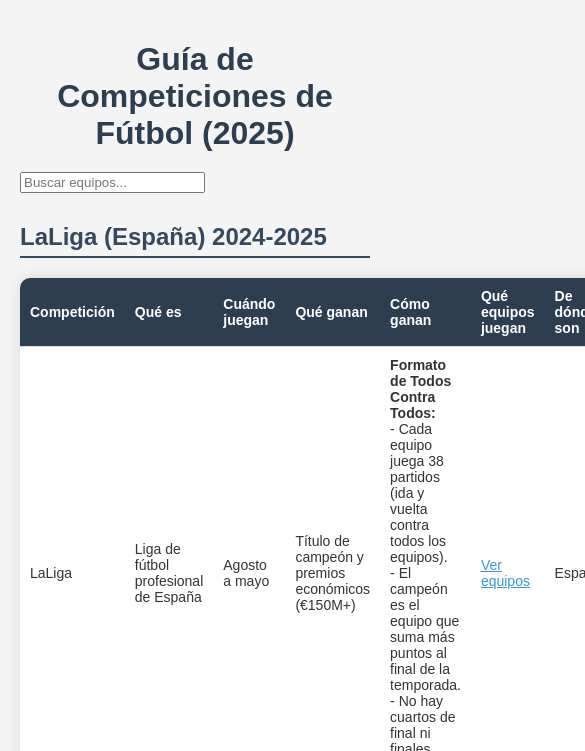
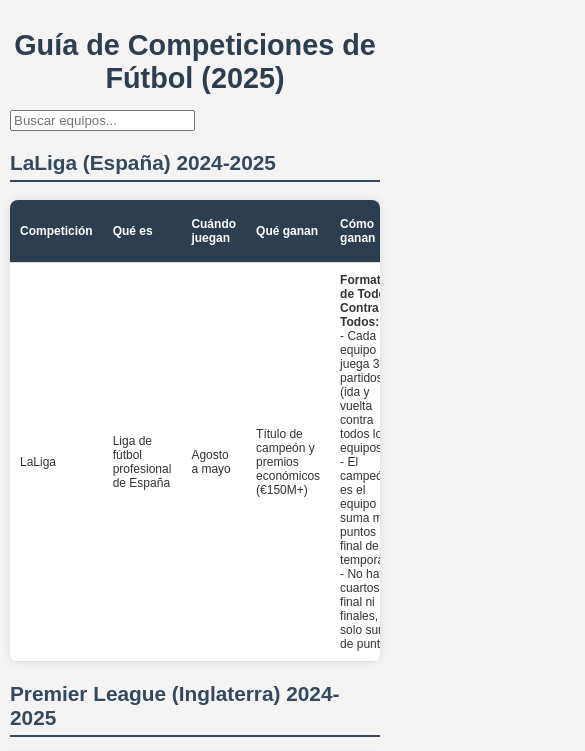
Before and after one commit to JoseSierra1109/futbol, a plain HTML site: page index.html in a window 390 px wide. Shown: the top 751 px of the page, 585 px wide, since content can reach past the window. Drawn offline with Linux system fonts and the light colour scheme.

Commit message:
Update index.html

```diff
--- a/index.html
+++ b/index.html
@@ -10,44 +10,44 @@
       background-color: #f4f4f4;
       color: #333;
       margin: 0;
-      padding: 20px;
+      padding: 10px;
     }
     h1 {
       text-align: center;
       color: #2c3e50;
-      font-size: 2.5em;
-      margin-bottom: 20px;
+      font-size: 2em;
+      margin-bottom: 15px;
     }
     h2 {
       color: #34495e;
       border-bottom: 2px solid #34495e;
       padding-bottom: 5px;
-      font-size: 1.8em;
-      margin-top: 30px;
+      font-size: 1.5em;
+      margin-top: 20px;
     }
     table {
       width: 100%;
       border-collapse: collapse;
-      margin: 20px 0;
+      margin: 15px 0;
       background-color: #fff;
-      box-shadow: 0 0 15px rgba(0, 0, 0, 0.1);
-      border-radius: 10px;
-      overflow: hidden;
+      box-shadow: 0 0 10px rgba(0, 0, 0, 0.1);
+      border-radius: 8px;
+      overflow-x: auto; /* Permite desplazamiento horizontal en móviles */
+      display: block; /* Hace que la tabla sea un bloque para el desplazamiento */
     }
     th, td {
-      padding: 15px;
+      padding: 12px;
       text-align: left;
       border-bottom: 1px solid #ddd;
+      font-size: 14px; /* Tamaño de fuente más pequeño para móviles */
     }
     th {
       background-color: #2c3e50;
       color: #fff;
-      font-size: 1.1em;
+      font-size: 1em;
     }
     tr:hover {
       background-color: #f5f5f5;
-      transform: scale(1.02);
-      transition: transform 0.2s ease;
     }
     .equipos-link {
       color: #3498db;
@@ -64,28 +64,29 @@
       background-color: rgba(0, 0, 0, 0.7);
       justify-content: center;
       align-items: center;
+      padding: 10px; /* Espaciado para móviles */
     }
     .modal-content {
       background-color: #fff;
-      padding: 20px;
-      border-radius: 10px;
+      padding: 15px;
+      border-radius: 8px;
+      width: 90%; /* Ancho adaptable para móviles */
       max-width: 500px;
-      width: 100%;
-      box-shadow: 0 0 15px rgba(0, 0, 0, 0.2);
+      box-shadow: 0 0 10px rgba(0, 0, 0, 0.2);
       animation: fadeIn 0.3s;
     }
     .modal-header {
-      font-size: 1.5em;
-      margin-bottom: 15px;
+      font-size: 1.2em;
+      margin-bottom: 10px;
       color: #2c3e50;
     }
     .modal-body {
-      max-height: 300px;
+      max-height: 60vh; /* Altura máxima para móviles */
       overflow-y: auto;
     }
     .close {
       float: right;
-      font-size: 1.5em;
+      font-size: 1.2em;
       cursor: pointer;
     }
     @keyframes fadeIn {
@@ -93,15 +94,18 @@
       to { opacity: 1; transform: scale(1); }
     }
     @media (max-width: 768px) {
-      table, th, td {
-        font-size: 14px;
-        padding: 10px;
-      }
       h1 {
-        font-size: 2em;
+        font-size: 1.8em;
       }
       h2 {
-        font-size: 1.5em;
+        font-size: 1.3em;
+      }
+      th, td {
+        padding: 10px;
+        font-size: 12px; /* Tamaño de fuente más pequeño para móviles */
+      }
+      .modal-content {
+        width: 95%; /* Más ancho en móviles */
       }
     }
   </style>
```
